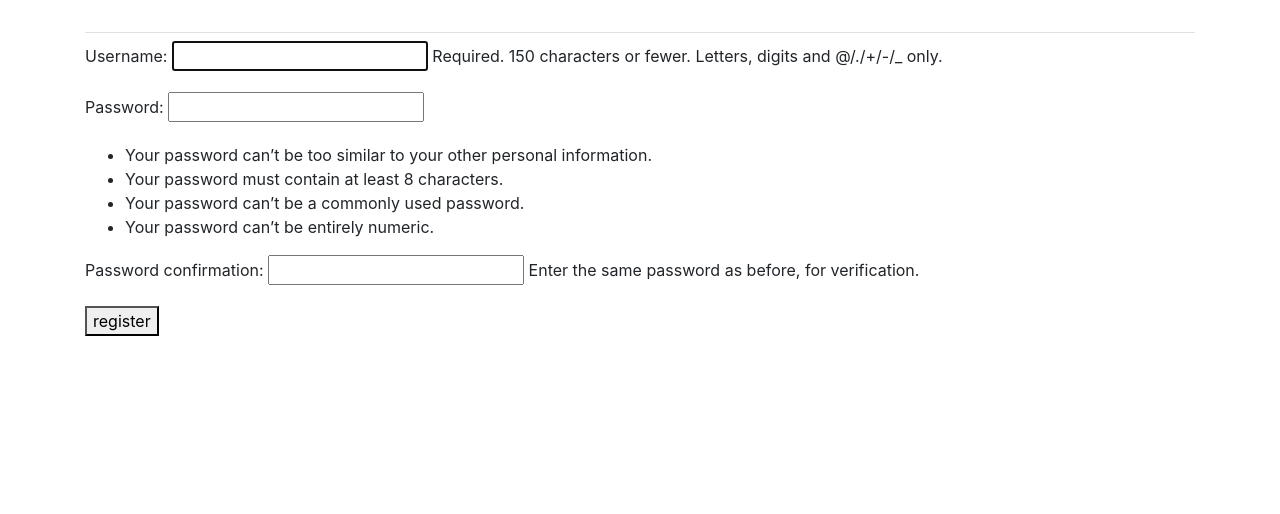
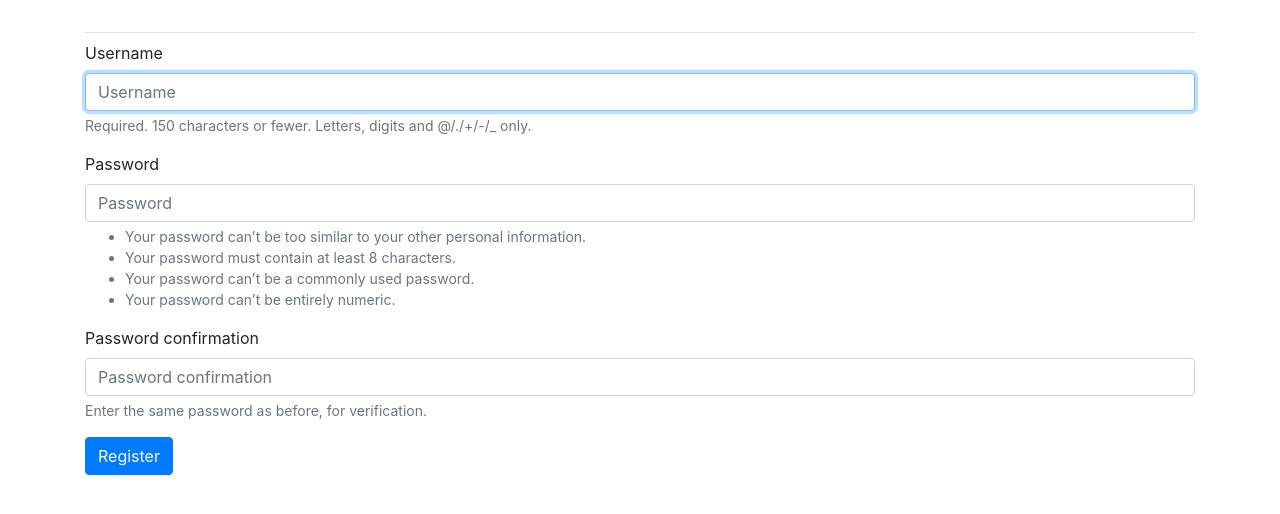
Before and after one commit to DimitriyPython/learning_log, a Django app: page /users/register/ in a window 1280 px wide. Shown: the part 58-572 px from the top of the page. Run offline with Django 4.2, Linux system fonts and the light colour scheme; some libraries are stand-ins or nearby versions.

Commit message:
Initial commit

```diff
--- a/users/templates/registration/register.html
+++ b/users/templates/registration/register.html
@@ -1,12 +1,14 @@
 {% extends "learning_logs/base.html" %}
+{% load bootstrap4 %}
 
 {% block content %}
 
-  <form method="post" action="{% url 'users:register' %}">
+  <form method="post" action="{% url 'users:register' %}" class="form">
     {% csrf_token %}
-    {{ form.as_p }}
-
-    <button name="submit">register</button>
+    {% bootstrap_form form %}
+    {% buttons %}
+    <button name="submit" class="btn btn-primary">Register</button>
+    {% endbuttons %}
     <input type="hidden" name="next" value="{% url 'learning_logs:index' %}" />
   </form>
 
```
